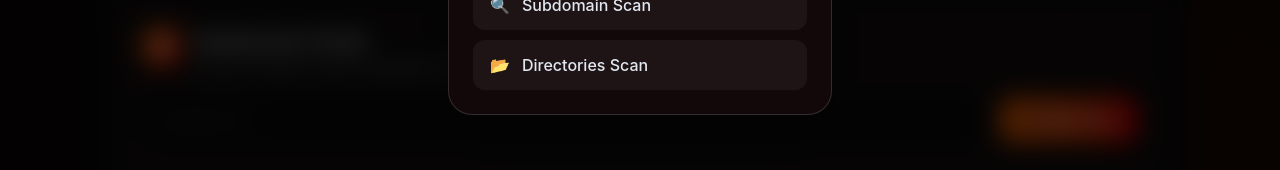
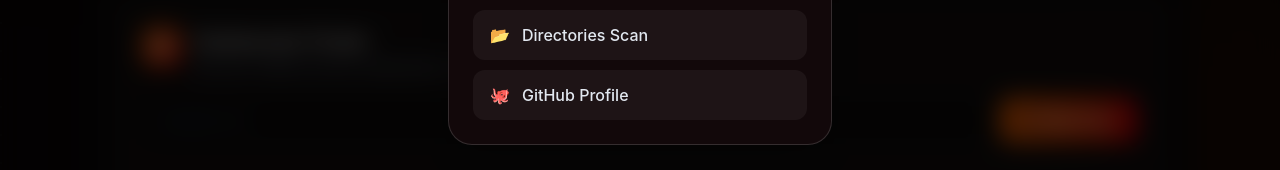
Before and after one commit to UdaySharma937/Mars-Scanner, a React (Vite) app: page / in a window 1280 px wide. Both pictures are taken after a click on the button "Toggle Menu". Shown: the part 426-596 px from the top of the page. Built offline with nearby package versions, Linux system fonts and the light colour scheme; no server answers.

Commit message:
Update App.tsx

```diff
--- a/src/App.tsx
+++ b/src/App.tsx
@@ -138,6 +138,20 @@
                 >
                   <span>📂</span> Directories Scan
                 </button>
+
+                <a
+                  href="https://github.com/UdaySharma937"
+                  target="_blank"
+                  rel="noopener noreferrer"
+                  onClick={() => setMenuOpen(false)}
+                  className={`flex items-center gap-3 w-full px-4 py-3 rounded-xl text-left font-medium transition-all border ${
+                    isDarkMode
+                      ? "bg-white/5 hover:bg-orange-500/15 text-slate-200 hover:text-orange-300 border-transparent hover:border-orange-500/30"
+                      : "bg-slate-50 hover:bg-orange-50 text-slate-700 hover:text-orange-600 border-slate-200 hover:border-orange-200"
+                  }`}
+                >
+                  <span>🐙</span> GitHub Profile
+                </a>
               </div>
             </div>
           </div>
@@ -224,4 +238,4 @@
       <DeployGuideModal open={guideOpen} onClose={() => setGuideOpen(false)} />
     </div>
   );
-}
+            }
```
